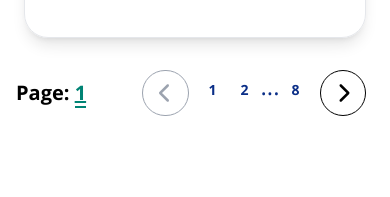
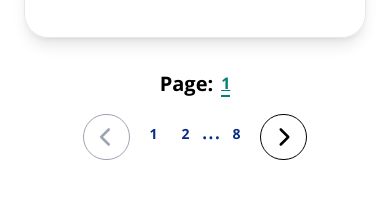
Before and after one commit to FrontEndDevo/NeuraLearnAcademy, a React (Vite) app: page /my-learnings in a window 390 px wide. Shown: the part 3652-3849 px from the top of the page. Before the commit the page ends 3808 px from the top, so only its background shows below. Built offline with nearby package versions, Linux system fonts and the light colour scheme.

Commit message:
Refactor Pagination component layout and styling for mobile screens

```diff
--- a/src/shared/Pagination.jsx
+++ b/src/shared/Pagination.jsx
@@ -66,15 +66,15 @@ const Pagination = React.memo(({ elementsPerPage, length, getCurrentPage }) => {
     <div
       className={`${
         totalPages <= 1 ? "hidden" : "flex"
-      } flex-col items-center justify-center flex-1 gap-4 mx-2 mt-8 md:flex-row`}
+      } flex-col items-center justify-between flex-1 gap-4 mx-2 mt-8 md:flex-row`}
     >
-      <div className="flex items-center justify-between w-full gap-2">
-        <p className="text-xl font-bold select-none">
-          Page:{" "}
+      <div className="flex items-center font-bold gap-2">
+        <p className="text-xl select-none">Page: </p>
         <span className="text-[#008374] underline border-b-2 border-[#008374]">
           {currentPage}
         </span>
-        </p>
+      </div>
+
       <div className="flex flex-col items-center gap-2">
         <div className="flex">
           <button
@@ -121,7 +121,6 @@ const Pagination = React.memo(({ elementsPerPage, length, getCurrentPage }) => {
         </div>
       </div>
     </div>
-    </div>
   );
 });
 
```
Lines whose indentation alone changed are shown as unchanged.
